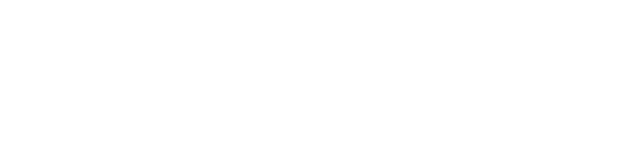
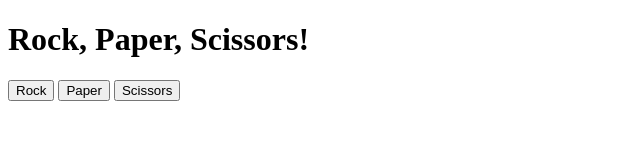
Before and after one commit to alysarnau/rock-paper-scissors, a plain HTML site: page index.html in a window 1280 px wide. Shown: the whole page, without its empty margins (0-640 px from the left). Drawn offline with Linux system fonts and the light colour scheme.

Commit message:
Add HTML shell

```diff
--- a/externalscript.js
+++ b/externalscript.js
@@ -21,7 +21,7 @@ function game () {
   let playerScore = 0;
   let computerScore = 0;
 // five rounds
-  for (let i = 0; i < 5; i++) {
+//  for (let i = 0; i < 5; i++) {
 // conditions for win lose tie
     function playRound(playerSelection, computerSelection) {
       if (playerSelection.toLowerCase() === "rock" && computerSelection === "rock") {
@@ -43,7 +43,7 @@ function game () {
       } else if (playerSelection.toLowerCase() === "scissors" && computerSelection === "scissors") {
         return("tie");
       }
-    }
+//    }
      //prompt player to choose their selection
     let playerSelection = prompt("Choose your fighter: rock, paper, or scissors!")
     //set computerPlay() value stored as "computerSelection"
--- a/index.html
+++ b/index.html
@@ -7,6 +7,12 @@
     </head>
     <body>
 
+      <h1>Rock, Paper, Scissors!</h1>
+      <div class="btns">
+          <button class="btn" id="rock">Rock</button>
+          <button class="btn" id="paper">Paper</button>
+          <button class="btn" id="scissors">Scissors</button>
+      </div>
 
     </body>
 </html>
```
